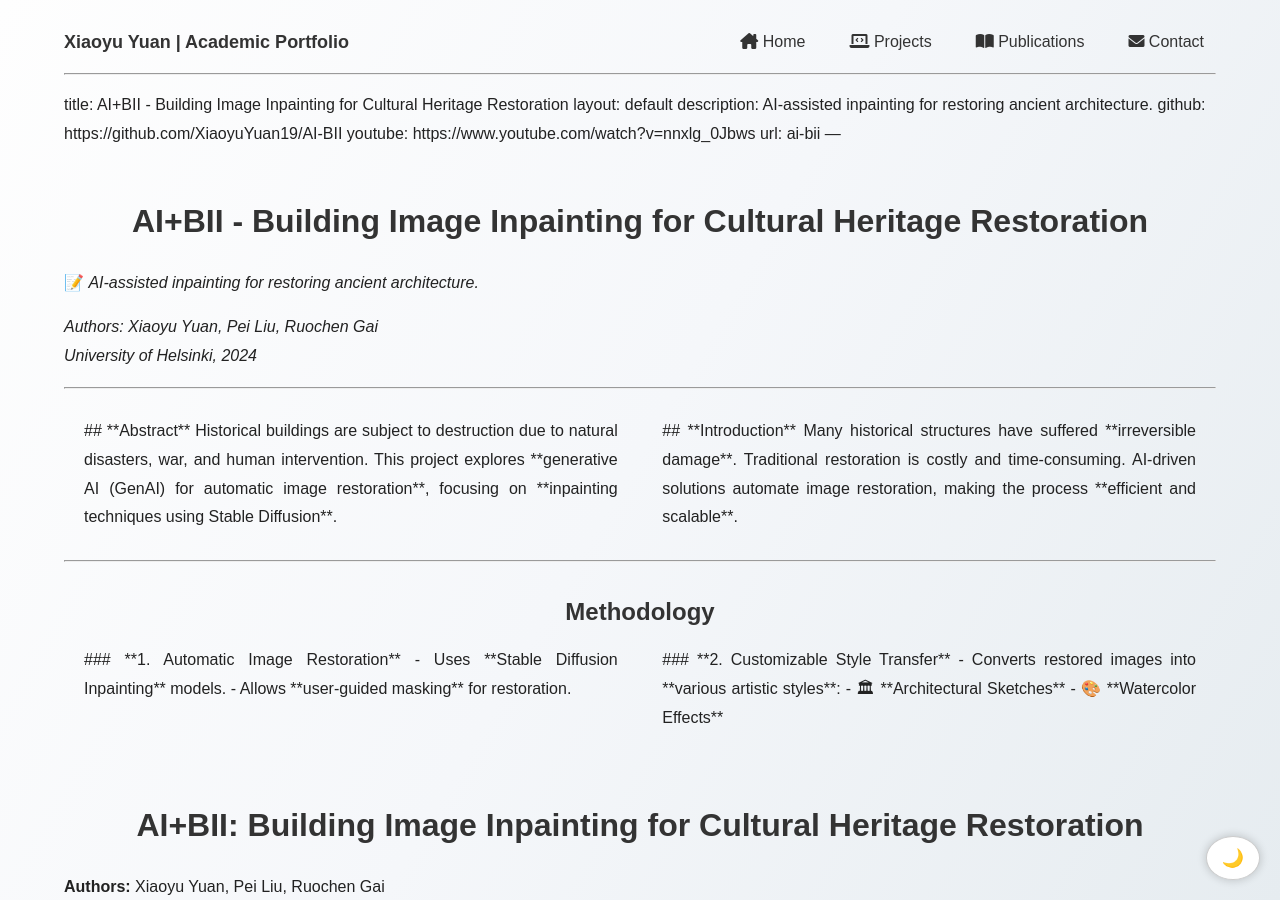
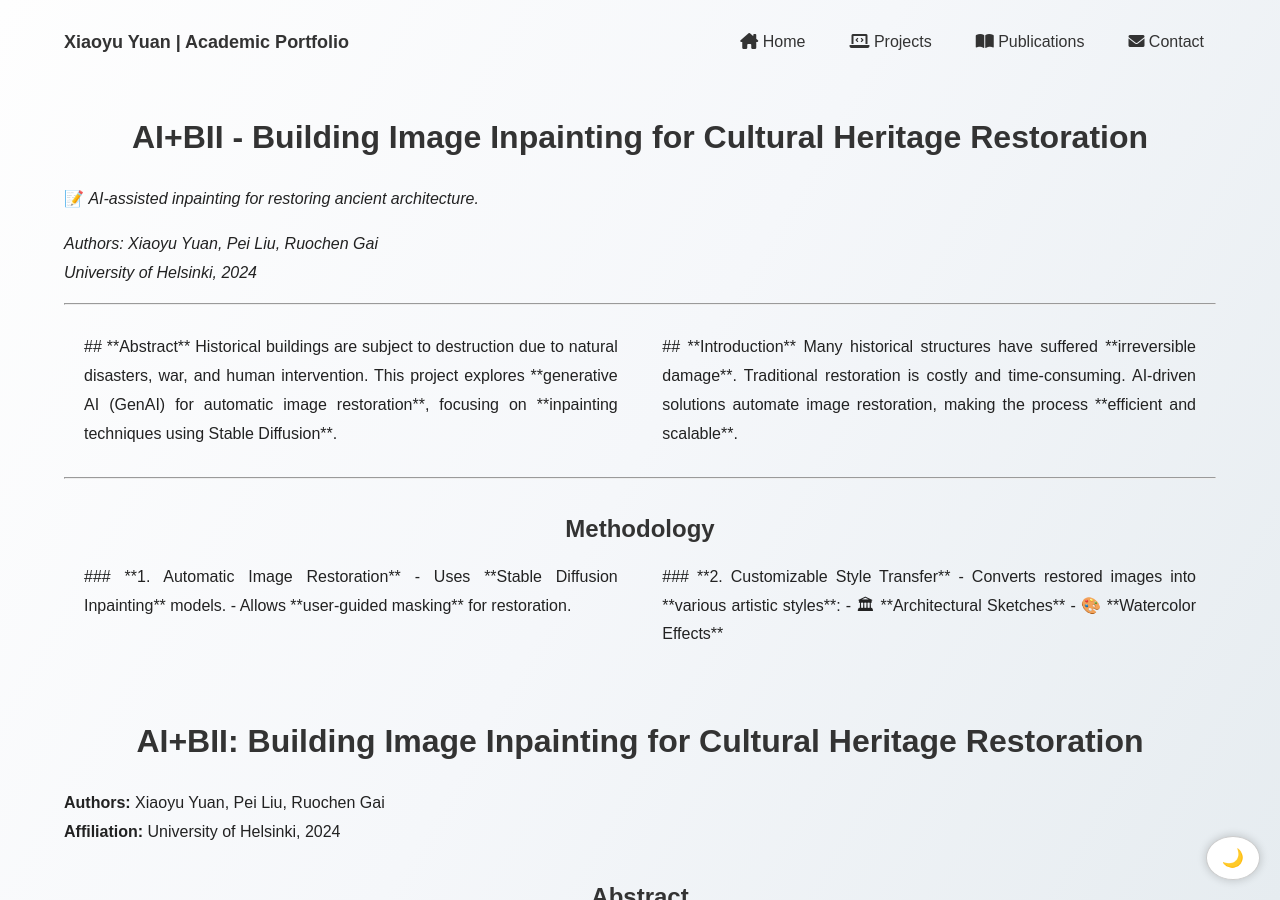
Before and after one commit to XiaoyuYuan19/portfolio, a Jekyll site: the page built from _projects/ai-bii.md, in a window 1280 px wide and 900 px high. Built offline with Jekyll 4.4.1, drawn with Linux system fonts in a browser that asks for light colours.

Commit message:
Update ai-bii.md

```diff
--- a/_projects/ai-bii.md
+++ b/_projects/ai-bii.md
@@ -14,14 +14,6 @@ details: |
   - **Integrated Hugging Face API for inference**
 ---
 
----
-title: AI+BII - Building Image Inpainting for Cultural Heritage Restoration
-layout: default
-description: AI-assisted inpainting for restoring ancient architecture.
-github: https://github.com/XiaoyuYuan19/AI-BII
-youtube: https://www.youtube.com/watch?v=nnxlg_0Jbws
-url: ai-bii
----
 
 # **{{ page.title }}**
 
```
